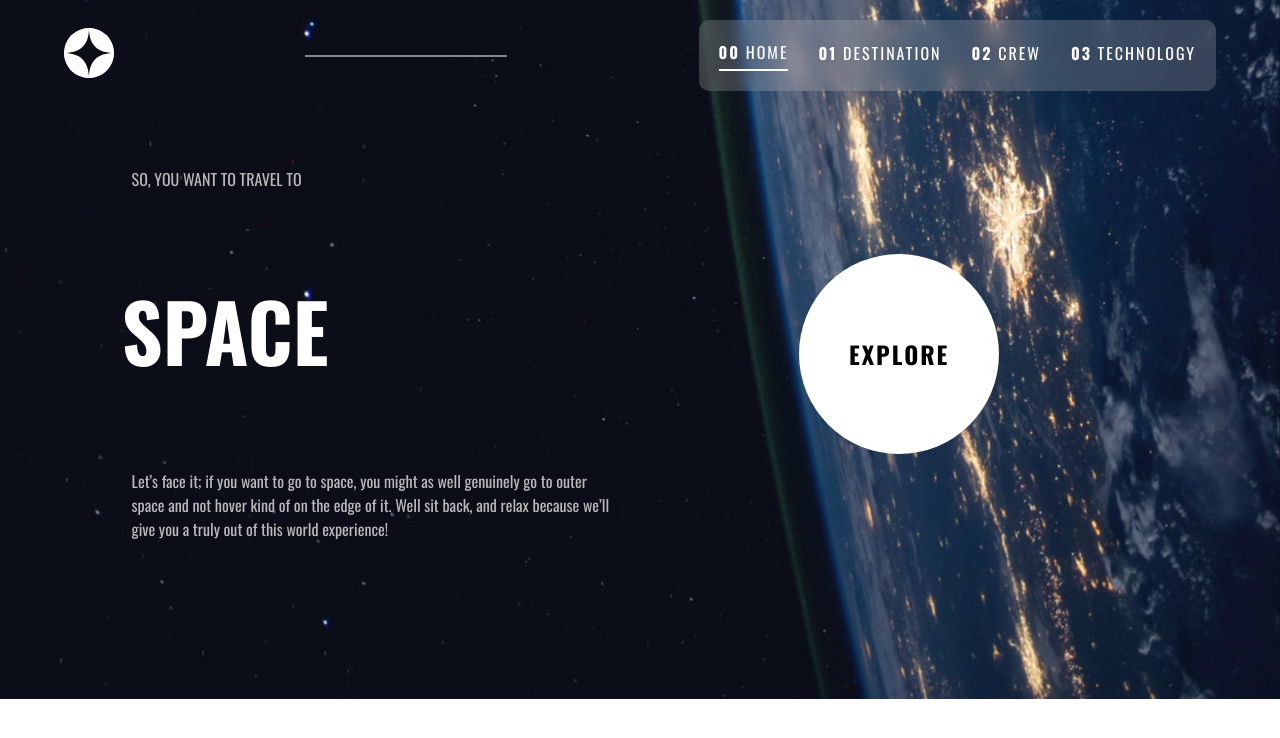
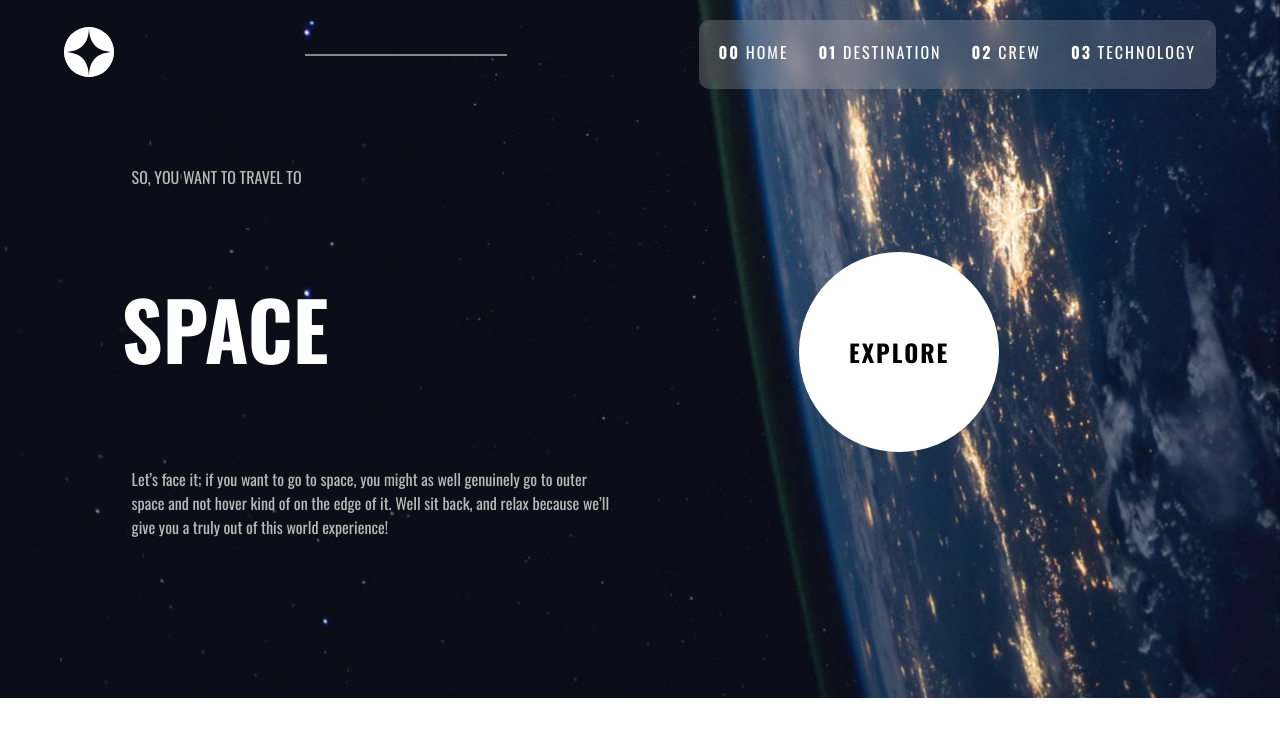
Before and after one commit to parv68/space-tourism, a plain HTML site: page index.html in a window 1280 px wide. Drawn offline with nearby package versions, Linux system fonts and the light colour scheme.

Commit message:
destination completed

```diff
--- a/index.html
+++ b/index.html
@@ -28,7 +28,7 @@
         </div>
 
         <div class="nav-links">
-          <a href="#" class="active" onclick="loadContent('home')"><span>00</span> Home</a>
+          <a href="#" onclick="loadContent('home')"><span>00</span> Home</a>
           <a href="#" onclick="loadContent('destination')"><span>01</span> Destination</a>
           <a href="#" onclick="loadContent('crew')"><span>02</span> Crew</a>
           <a href="#" onclick="loadContent('technology')"><span>03</span> Technology</a>
```
